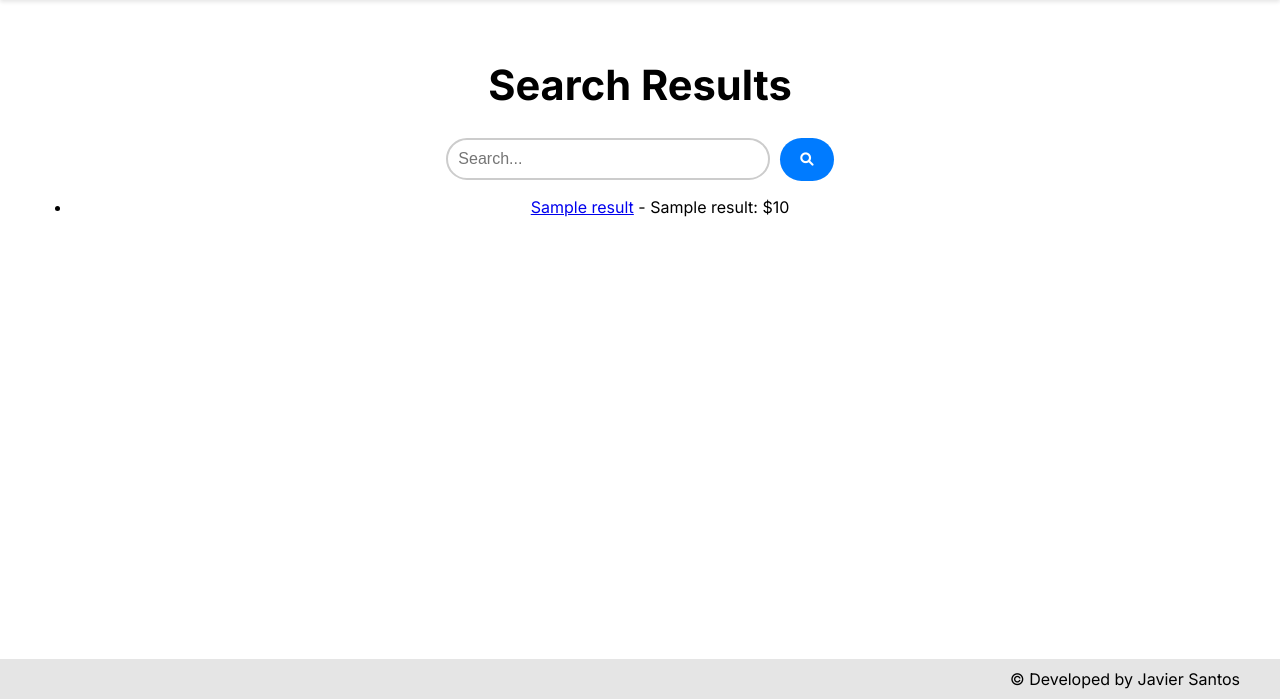
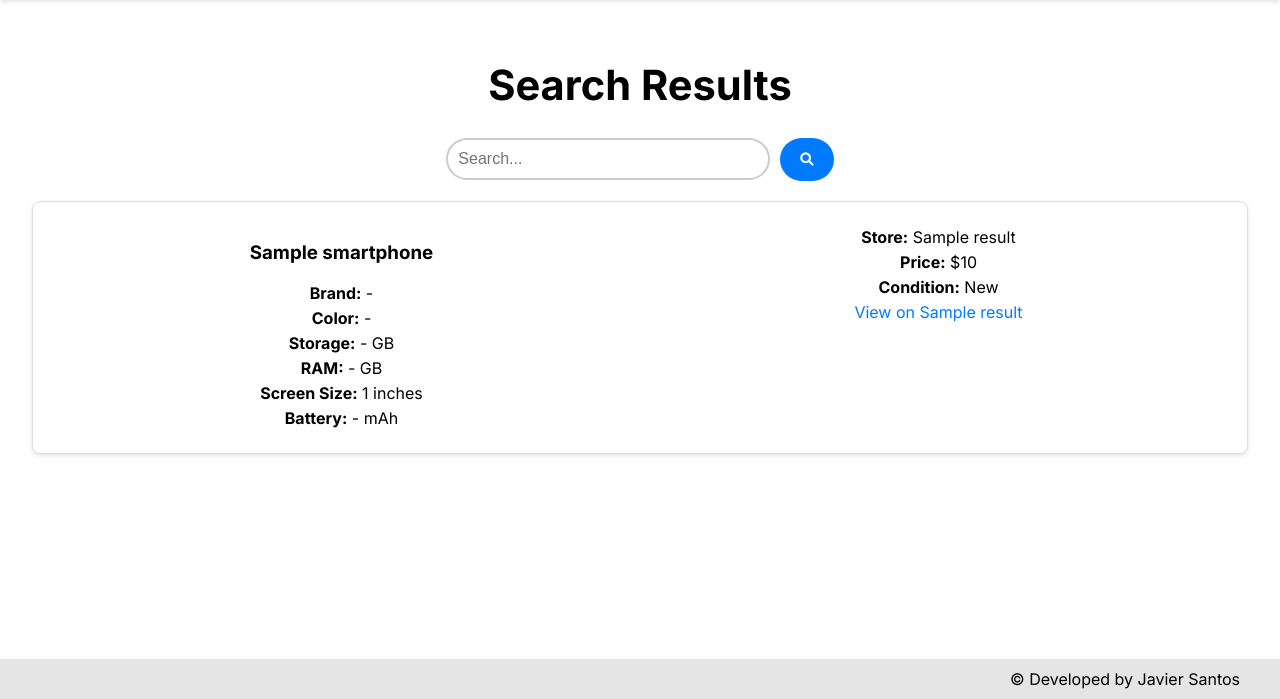
Before and after one commit to javsanmar5/DealHopper, a Django app: template master/templates/search_results.html in a window 1280 px wide. Shown: the part 101-800 px from the top of the page. Run offline with Django 5.2, Linux system fonts and the light colour scheme; the template is opened without the code that fills it: most values are stand-ins (such as "Sample title", 1, 10 or a date in 2020).

Commit message:
feat: Add search results style

```diff
--- /dev/null
+++ b/master/static/css/search_results.css
@@ -0,0 +1,40 @@
+.results-list {
+    list-style: none;
+    padding: 0;
+    margin: 0;
+}
+
+.result-item {
+    margin: 20px 0;
+    padding: 20px;
+    border: 1px solid #ddd;
+    border-radius: 8px;
+    box-shadow: 0 2px 4px rgba(0, 0, 0, 0.1);
+}
+
+.result-content {
+    display: flex;
+    gap: 20px;
+}
+
+.result-details {
+    flex: 1;
+}
+
+.result-store {
+    flex: 1;
+}
+
+.result-link {
+    color: #007BFF;
+    text-decoration: none;
+}
+
+.result-link:hover {
+    text-decoration: underline;
+}
+
+.result-item p {
+    margin: 5px 0;
+    color: black;
+}
--- a/master/templates/search_results.html
+++ b/master/templates/search_results.html
@@ -4,7 +4,7 @@
 {% block content %}
 <link rel="stylesheet" type="text/css" href="{% static 'css/home.css' %}">
 <link rel="stylesheet" href="https://cdnjs.cloudflare.com/ajax/libs/font-awesome/6.0.0-beta3/css/all.min.css">
-
+<link rel="stylesheet" type="text/css" href="{% static 'css/search_results.css' %}">
 <div>
     <h1>Search Results</h1>
 
@@ -18,17 +18,42 @@
 
 
 {% if results %}
-<ul>
+<ul class="results-list">
     {% for result in results %}
-    <li>
-        <a href="{{ result.link }}">{{ result.smartphone_name }}</a>
-        - {{ result.store_name }}: ${{ result.price }}
-        {% if result.refurbished %}(Refurbished){% endif %}
-            </li>
-            {% endfor %}
-        </ul>
+    <li class="result-item">
+        <div class="result-content">
+            <div class="result-details">
+                <h3>{{ result.smartphone.name }}</h3>
+                <p><strong>Brand:</strong> {{ result.smartphone_brand|default:"-" }}</p>
+                <p><strong>Color:</strong> {{ result.smartphone_color|default:"-" }}</p>
+                <p><strong>Storage:</strong> {{ result.smartphone_storage|default:"-" }} GB</p>
+                <p><strong>RAM:</strong> {{ result.smartphone_ram|default:"-" }} GB</p>
+                <p><strong>Screen Size:</strong> {{ result.smartphone_screen_size|default:"-" }} inches</p>
+                <p><strong>Battery:</strong> {{ result.smartphone_battery|default:"-" }} mAh</p>
+            </div>
+            <div class="result-store">
+                <p><strong>Store:</strong> {{ result.store_name|default:"-" }}</p>
+                <p><strong>Price:</strong> ${{ result.price|default:"-" }}</p>
+                <p><strong>Condition:</strong>
+                    {% if result.refurbished %}
+                        Refurbished
+                    {% else %}
+                        New
+                    {% endif %}
+                </p>
+                <a href="{{ result.link }}" target="_blank" class="result-link">
+                    View on {{ result.store_name|default:"-" }}
+                </a>
+            </div>
+        </div>
+    </li>
+    {% endfor %}
+</ul>
 {% else %}
 <p>No results found.</p>
 {% endif %}
 
+
+
+
 {% endblock %}
```
